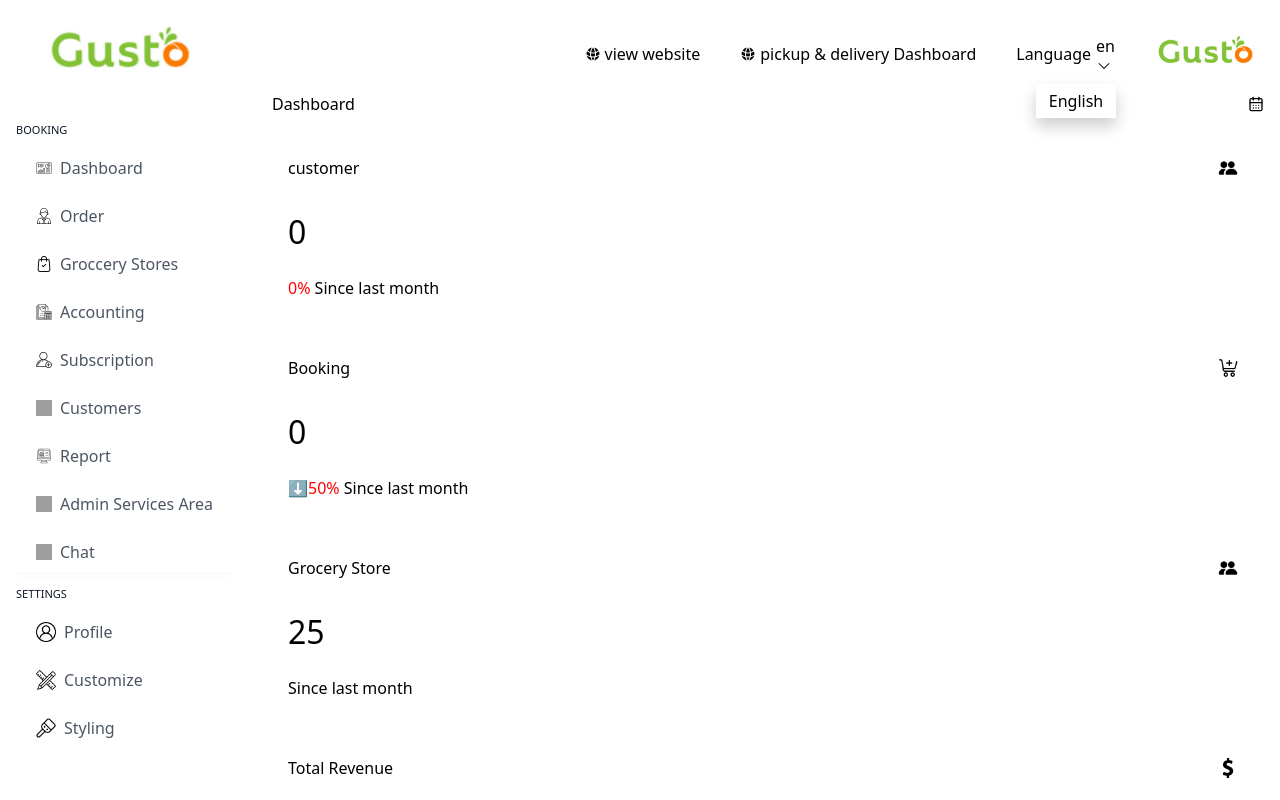
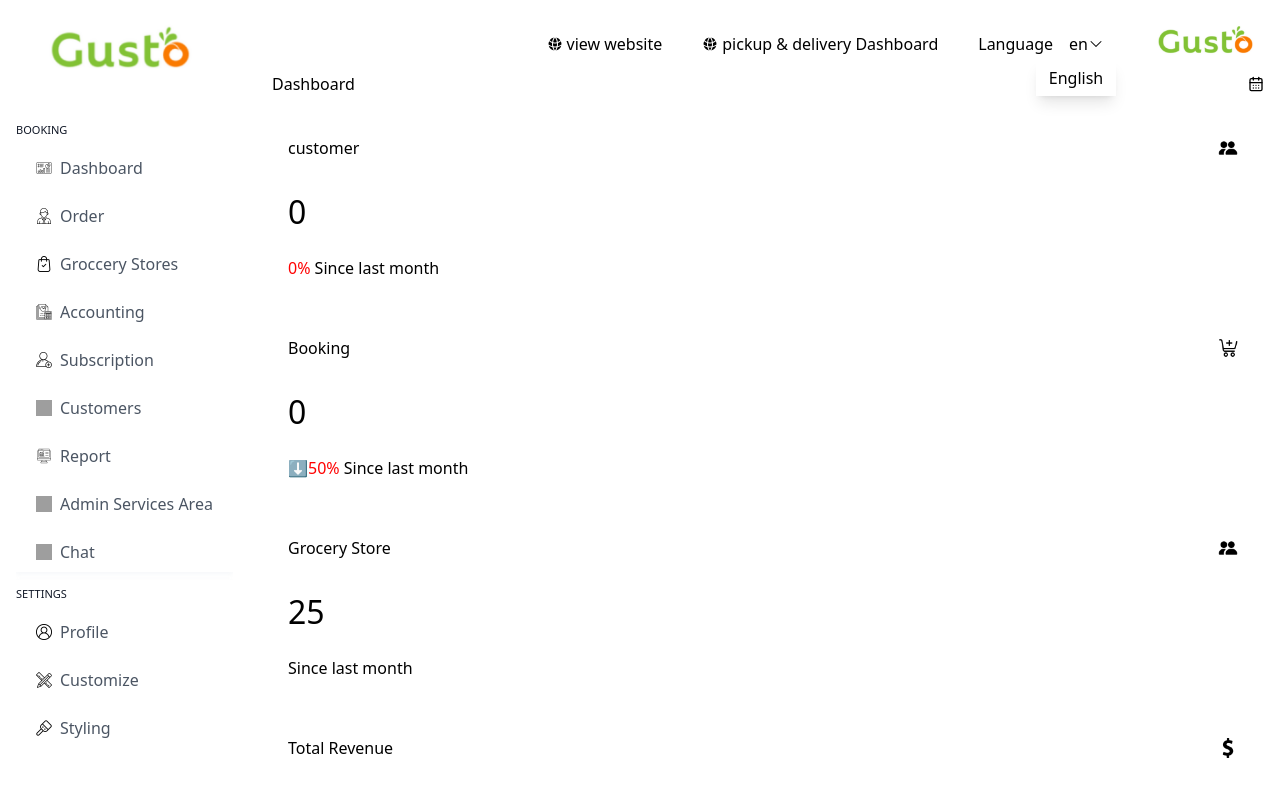
Before and after one commit to Blessino/gusto-dashboard, a React (Vite) app: page /dashboard in a window 1280 px wide. Both pictures are taken after a click on the button "en". Shown: the top 800 px of the page. Built offline with nearby package versions, Linux system fonts and the light colour scheme; grey boxes are pictures that could not be loaded.

Commit message:
menu is complete

```diff
--- a/src/ui/Dropdown.jsx
+++ b/src/ui/Dropdown.jsx
@@ -1,6 +1,6 @@
-import React, { useState } from "react";
-import "../ui/dropdown.css";
-import { HiChevronDown } from "react-icons/hi2";
+import React, { useState } from 'react';
+// import "../ui/dropdown.css";
+import { HiChevronDown } from 'react-icons/hi2';
 
 function Dropdown() {
   const [isOpen, setIsOpen] = useState(false);
@@ -10,13 +10,15 @@ function Dropdown() {
   };
 
   return (
-    <div className="dropdown">
-      <button onClick={toggleDropdown} className="dropdown-toggle">
-        en <HiChevronDown />
+    <div className="relative inline-block">
+      <button onClick={toggleDropdown} className="flex items-center justify-center cursor-pointer px-3 py-1">
+        <p>en</p> <HiChevronDown />
       </button>
       {isOpen && (
-        <ul className="dropdown-menu">
-          <li className="dropdown-item">English</li>
+        <ul className="absolute right-0 z-10 block w-20 bg-white shadow-lg">
+          <li className="cursor-pointer list-none p-1.5 text-center transition-all duration-300 ease-in-out hover:bg-gray-200">
+            English
+          </li>
         </ul>
       )}
     </div>
--- a/src/ui/Header.jsx
+++ b/src/ui/Header.jsx
@@ -26,8 +26,11 @@ function Header() {
           </span>
           pickup & delivery Dashboard
         </a>
-        <a href="#" className=" flex items-center justify-between gap-1 hover:text-teal-400">
-          Language
+        <a
+          href="#"
+          className="flex items-center justify-between gap-1 hover:text-teal-400"
+        >
+          <p>Language</p>
           <Dropdown />
         </a>
         <figure className="fig__logo-head">
--- a/src/ui/mainNav.jsx
+++ b/src/ui/mainNav.jsx
@@ -5,7 +5,7 @@ import { Booking, Settings, Marketing, Extra } from '../data/MenuData';
 //
 function MainNav() {
   return (
-    <nav className="fixed h-[80vh] overflow-x-hidden overflow-y-scroll scrollbar-thin scrollbar-track-transparent scrollbar-thumb-gray-200 text-gray-600">
+    <nav className="fixed h-[80vh] overflow-x-hidden overflow-y-scroll text-gray-600 scrollbar-thin scrollbar-track-transparent scrollbar-thumb-gray-200">
       <ul className="shadow-[0px_2px_5px_0px_rgba(203,213,225,0.2)]">
         <label className="text-[0.69rem] font-light uppercase text-gray-900">
           Booking
@@ -15,7 +15,7 @@ function MainNav() {
             <li key={item.title} className="list-none">
               <NavLink
                 to={item.title}
-                className="mx-1 my-2 px-4 py-2 flex items-center justify-start gap-2 transition-all duration-200 ease-in-out hover:translate-x-1 hover:cursor-pointer hover:rounded-md hover:bg-blue-100 hover:text-teal-400"
+                className="mx-1 my-2 flex items-center justify-start gap-2 px-4 py-2 transition-all duration-200 ease-in-out hover:translate-x-1 hover:cursor-pointer hover:rounded-md hover:bg-blue-100 hover:text-teal-400"
               >
                 <img src={item.icon} alt={item.title} className="h-4 w-4" />
 
@@ -31,15 +31,12 @@ function MainNav() {
         </label>
         {Settings.map((item) => {
           return (
-            <li
-              key={item.title}
-              className="list-none "
-            >
+            <li key={item.title} className="list-none">
               <NavLink
                 to={item.title}
                 className="mx-1 my-2 flex items-center justify-start gap-2 px-4 py-2 transition-all duration-200 ease-in-out hover:translate-x-1 hover:cursor-pointer hover:rounded-md hover:bg-blue-100 hover:text-teal-400"
               >
-                <span className="h-5 w-5">
+                <span className="h-4 w-4">
                   <img src={item.icon} alt={item.title} />
                 </span>
                 <span>{item.title}</span>
@@ -54,15 +51,12 @@ function MainNav() {
         </label>
         {Marketing.map((item) => {
           return (
-            <li
-              key={item.title}
-              className=" list-none "
-            >
+            <li key={item.title} className="list-none">
               <NavLink
                 to={item.title}
                 className="mx-1 my-2 flex items-center justify-start gap-2 px-4 py-2 transition-all duration-200 ease-in-out hover:translate-x-1 hover:cursor-pointer hover:rounded-md hover:bg-blue-100 hover:text-teal-400"
               >
-                <span className="h-5 w-5" >
+                <span className="h-4 w-4">
                   <img src={item.icon} alt={item.title} />
                 </span>
                 <span>{item.title}</span>
@@ -77,15 +71,12 @@ function MainNav() {
         </label>
         {Extra.map((item) => {
           return (
-            <li
-              key={item.title}
-              className=" list-none"
-            >
+            <li key={item.title} className="list-none">
               <NavLink
                 to={item.title}
                 className="mx-1 my-2 flex items-center justify-start gap-2 px-4 py-2 transition-all duration-200 ease-in-out hover:translate-x-1 hover:cursor-pointer hover:rounded-md hover:bg-blue-100 hover:text-teal-400"
               >
-                <span className="h-5 w-5">
+                <span className="h-4 w-4">
                   <img src={item.icon} alt={item.title} />
                 </span>
                 <span className="nav__item-title">{item.title}</span>
```
